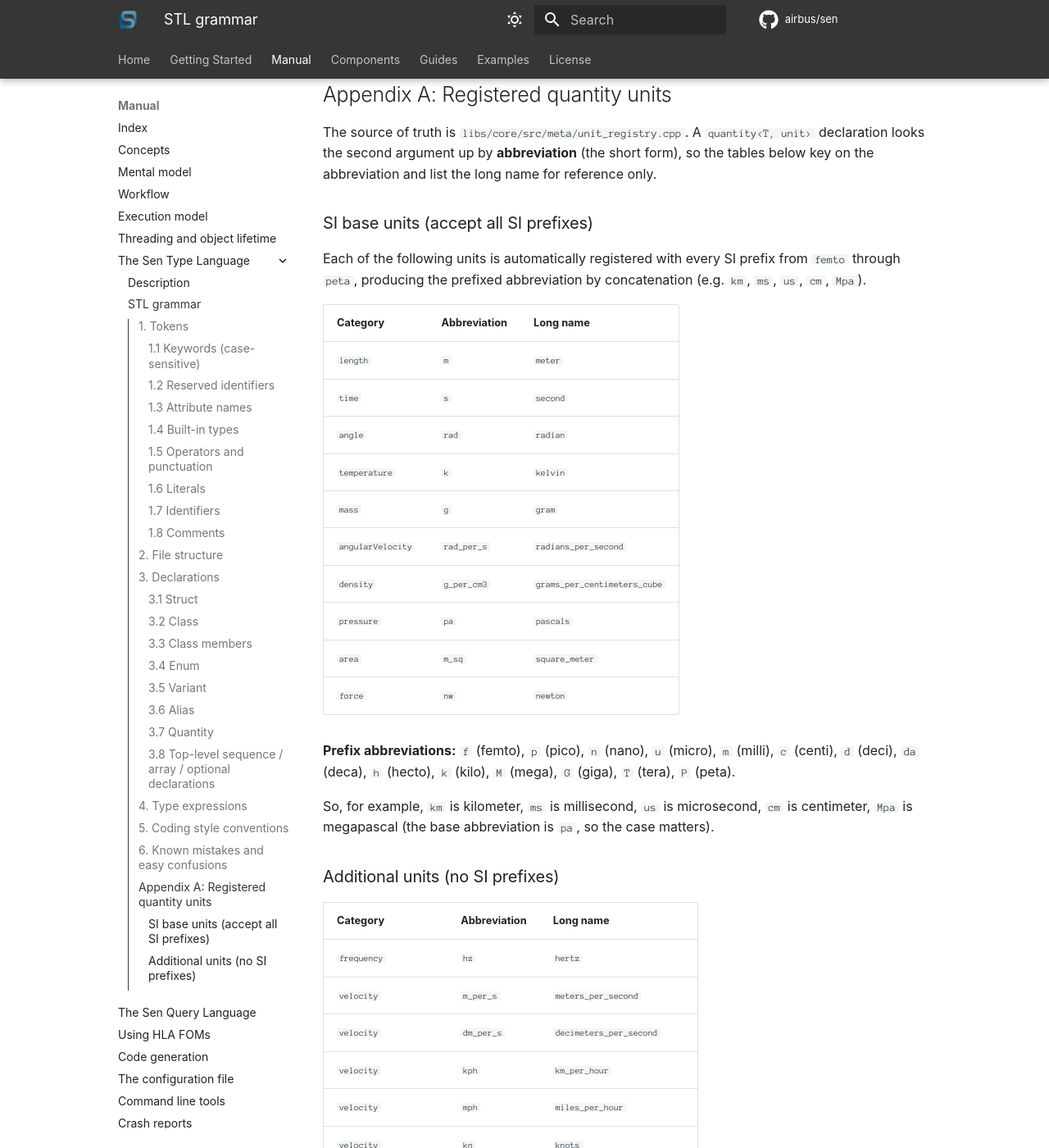
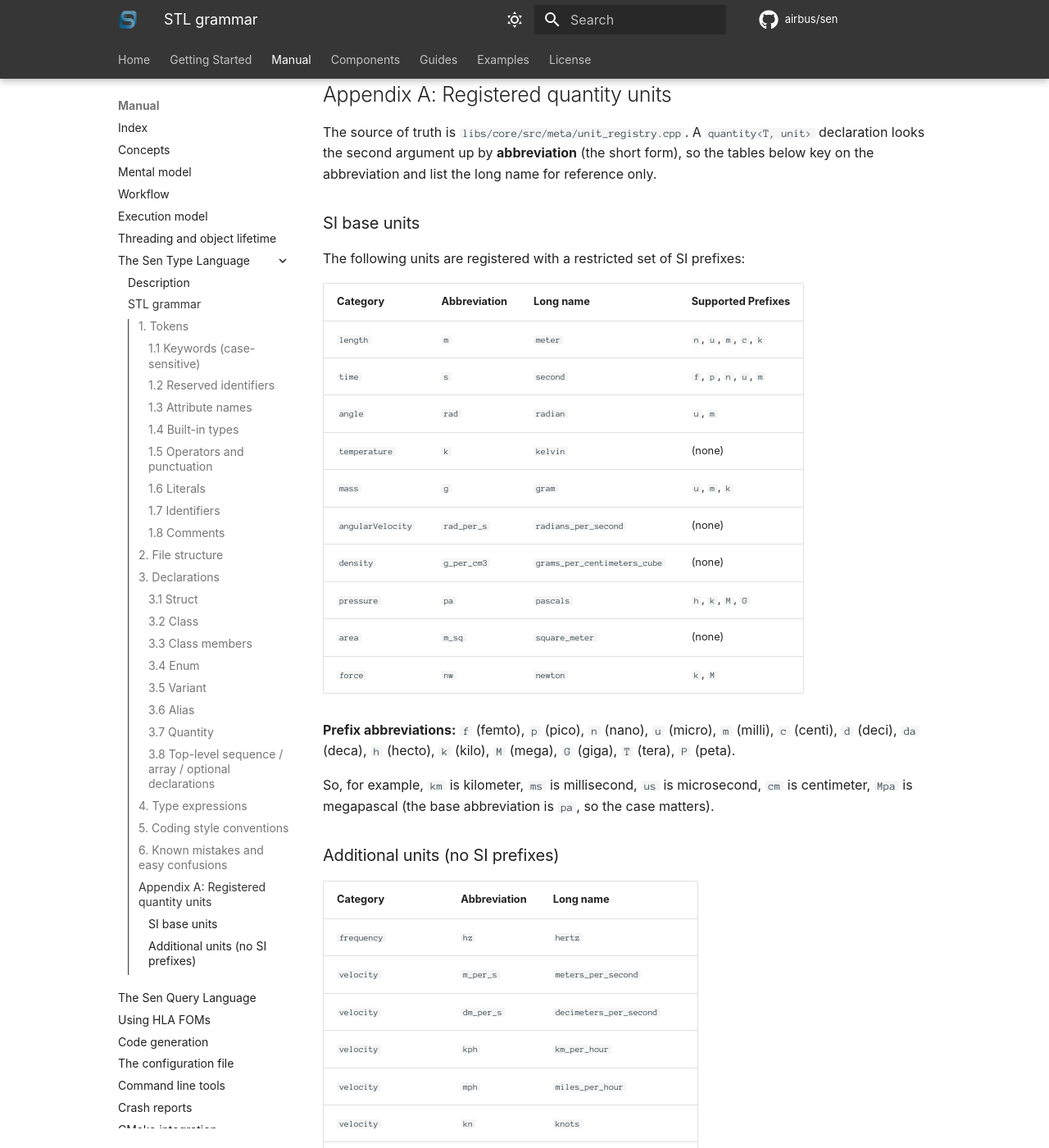
Before and after one commit to airbus/sen, an MkDocs documentation site: the page built from docs/users_guide/stl_grammar.md, in a window 1280 px wide and 1400 px high, scrolled down 8937 px. Shown: the whole window at 82% size. Built offline with MkDocs 1.6.1 and Material for MkDocs 9.7.7, drawn with Linux system fonts in a browser that asks for light colours; comment, search, counter and statistics services are not loaded; the version menu is left out.

Commit message:
docs: update supported SI prefixes in STL grammar

```diff
--- a/docs/users_guide/stl_grammar.md
+++ b/docs/users_guide/stl_grammar.md
@@ -395,24 +395,22 @@ The source of truth is `libs/core/src/meta/unit_registry.cpp`. A
 **abbreviation** (the short form), so the tables below key on the
 abbreviation and list the long name for reference only.
 
-### SI base units (accept all SI prefixes)
+### SI base units
 
-Each of the following units is automatically registered with every SI prefix
-from `femto` through `peta`, producing the prefixed abbreviation by
-concatenation (e.g. `km`, `ms`, `us`, `cm`, `Mpa`).
+The following units are registered with a restricted set of SI prefixes:
 
-| Category           | Abbreviation  | Long name                      |
-| ------------------ | ------------- | ------------------------------ |
-| `length`           | `m`           | `meter`                        |
-| `time`             | `s`           | `second`                       |
-| `angle`            | `rad`         | `radian`                       |
-| `temperature`      | `k`           | `kelvin`                       |
-| `mass`             | `g`           | `gram`                         |
-| `angularVelocity`  | `rad_per_s`   | `radians_per_second`           |
-| `density`          | `g_per_cm3`   | `grams_per_centimeters_cube`   |
-| `pressure`         | `pa`          | `pascals`                      |
-| `area`             | `m_sq`        | `square_meter`                 |
-| `force`            | `nw`          | `newton`                       |
+| Category           | Abbreviation  | Long name                      | Supported Prefixes |
+| ------------------ | ------------- | ------------------------------ | ------------------ |
+| `length`           | `m`           | `meter`                        | `n`, `u`, `m`, `c`, `k` |
+| `time`             | `s`           | `second`                       | `f`, `p`, `n`, `u`, `m` |
+| `angle`            | `rad`         | `radian`                       | `u`, `m`           |
+| `temperature`      | `k`           | `kelvin`                       | (none)             |
+| `mass`             | `g`           | `gram`                         | `u`, `m`, `k`      |
+| `angularVelocity`  | `rad_per_s`   | `radians_per_second`           | (none)             |
+| `density`          | `g_per_cm3`   | `grams_per_centimeters_cube`   | (none)             |
+| `pressure`         | `pa`          | `pascals`                      | `h`, `k`, `M`, `G` |
+| `area`             | `m_sq`        | `square_meter`                 | (none)             |
+| `force`            | `nw`          | `newton`                       | `k`, `M`           |
 
 **Prefix abbreviations:** `f` (femto), `p` (pico), `n` (nano), `u` (micro),
 `m` (milli), `c` (centi), `d` (deci), `da` (deca), `h` (hecto), `k` (kilo),
```
